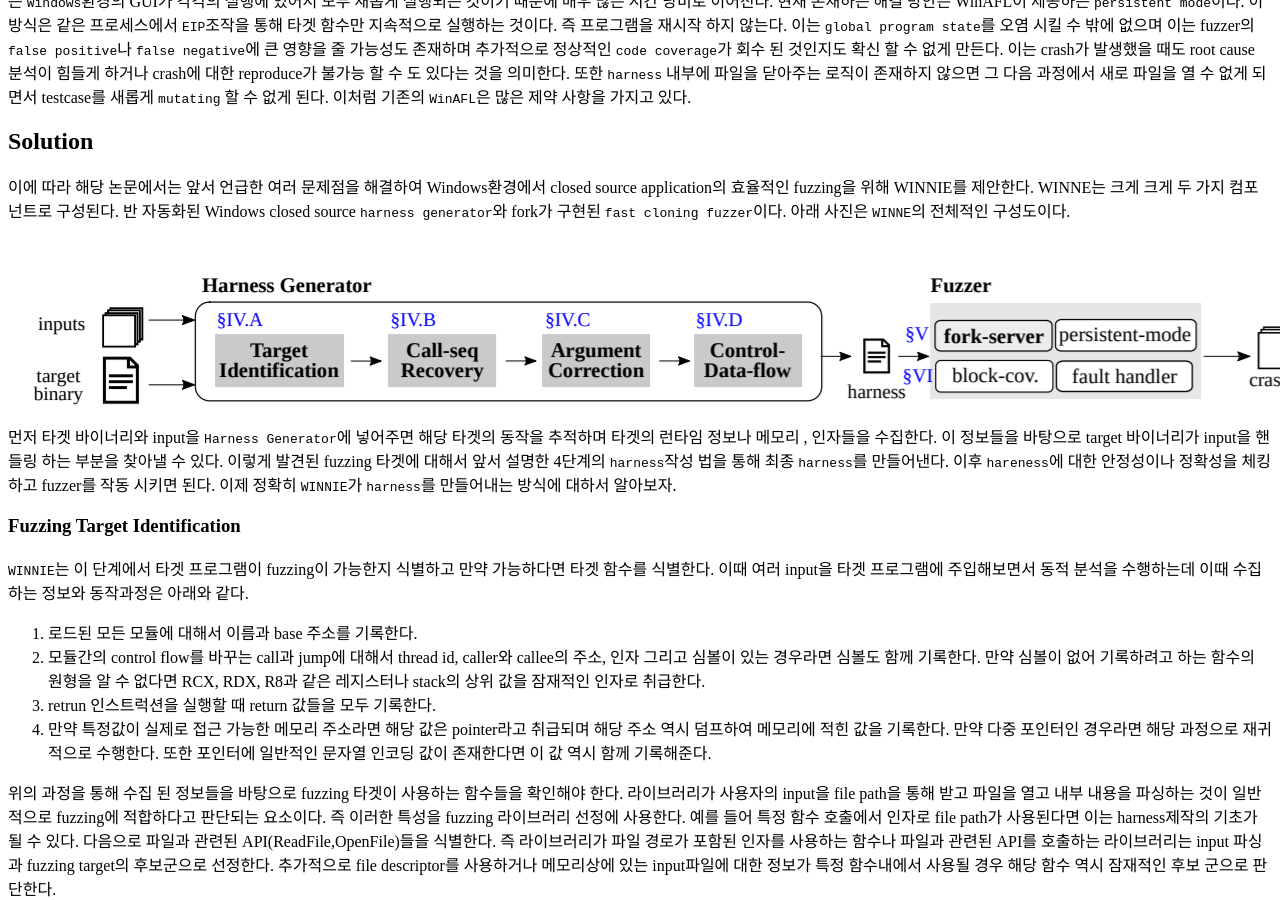
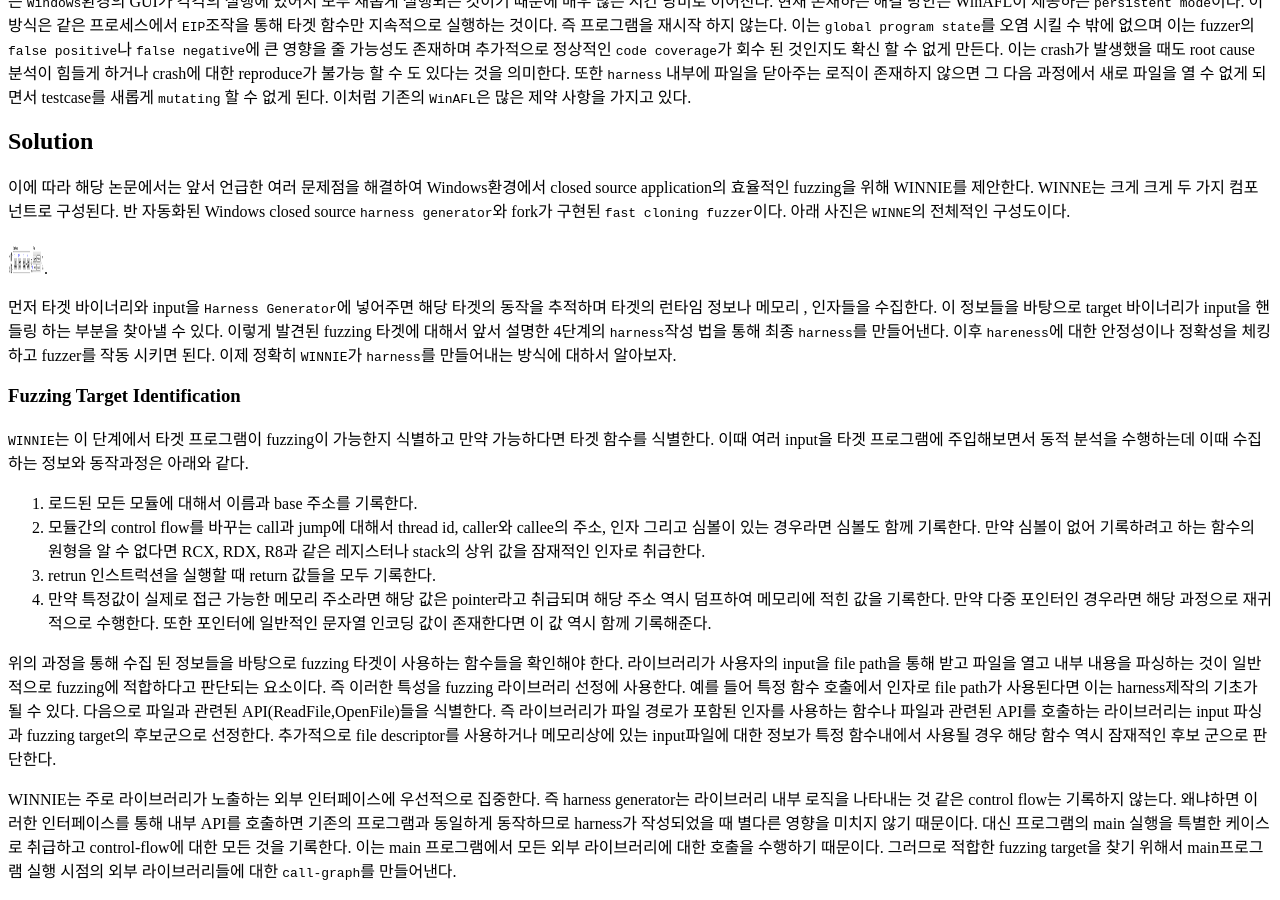
Before and after one commit to abysslab/abysslab.github.io, a Jekyll site: the page built from _posts/2022-04-02-WINNIE.md, in a window 1280 px wide and 900 px high, scrolled down 1994 px. Built offline with Jekyll 4.4.1, drawn with Linux system fonts in a browser that asks for light colours.

Commit message:
Update 2022-04-02-WINNIE.md

````diff
--- a/_posts/2022-04-02-WINNIE.md
+++ b/_posts/2022-04-02-WINNIE.md
@@ -79,7 +79,7 @@
 ---
 이에 따라 해당 논문에서는 앞서 언급한 여러 문제점을 해결하여 Windows환경에서 closed source application의 효율적인 fuzzing을 위해 WINNIE를 제안한다. WINNE는 크게 크게 두 가지 컴포넌트로 구성된다.  반 자동화된 Windows closed source ```harness generator```와 fork가 구현된 `fast cloning fuzzer`이다. 아래 사진은 `WINNE`의 전체적인 구성도이다.
 
-![Untitled](https://raw.githubusercontent.com/abysslab/abysslab.github.io/main/img/WINNIE1.png){:style="display:block; margin-left:auto; margin-right:auto"; width="24px"}
+![Untitled](https://raw.githubusercontent.com/abysslab/abysslab.github.io/main/img/WINNIE1.png){:height="36px" width="36px"}.
 
 먼저 타겟 바이너리와 input을 ```Harness Generator```에 넣어주면 해당 타겟의 동작을 추적하며 타겟의 런타임 정보나 메모리 , 인자들을 수집한다. 이 정보들을 바탕으로 target 바이너리가 input을 핸들링 하는 부분을 찾아낼 수 있다. 이렇게 발견된 fuzzing 타겟에 대해서 앞서 설명한 4단계의 ```harness```작성 법을 통해 최종 ```harness```를 만들어낸다. 이후 ```hareness```에 대한 안정성이나 정확성을 체킹하고 fuzzer를 작동 시키면 된다. 이제 정확히 `WINNIE`가 `harness`를 만들어내는 방식에 대하서 알아보자.
 
````
